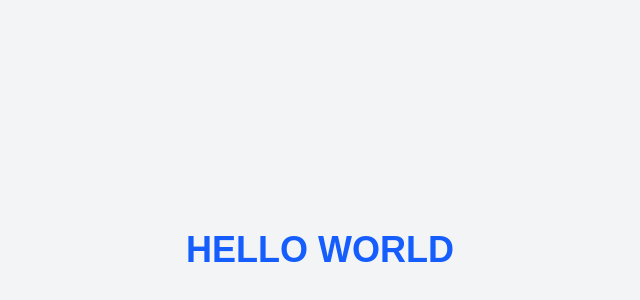
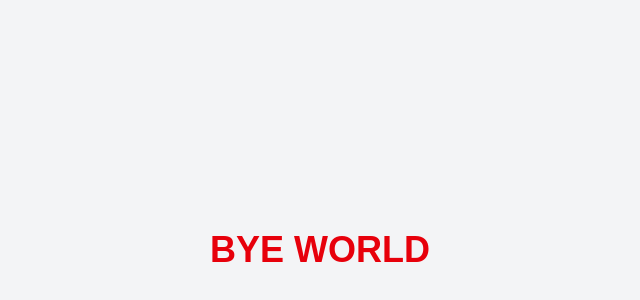
Before and after one commit to va43n/tasks-website, a Next.js app: page / in a window 1280 px wide. Shown: the part 150-450 px from the top of the page, without its empty margins (320-960 px from the left). Built offline with nearby package versions, Linux system fonts and the light colour scheme.

Commit message:
Изменение цвета и текста на тестовой странице

```diff
--- a/src/app/page.tsx
+++ b/src/app/page.tsx
@@ -3,7 +3,7 @@
 export default function Home() {
   return (
       <div className="flex min-h-screen items-center justify-center bg-gray-100">
-        <h1 className="text-4xl font-bold text-blue-600">HELLO WORLD</h1>
+        <h1 className="text-4xl font-bold text-red-600">BYE WORLD</h1>
       </div>
   );
 }
```
